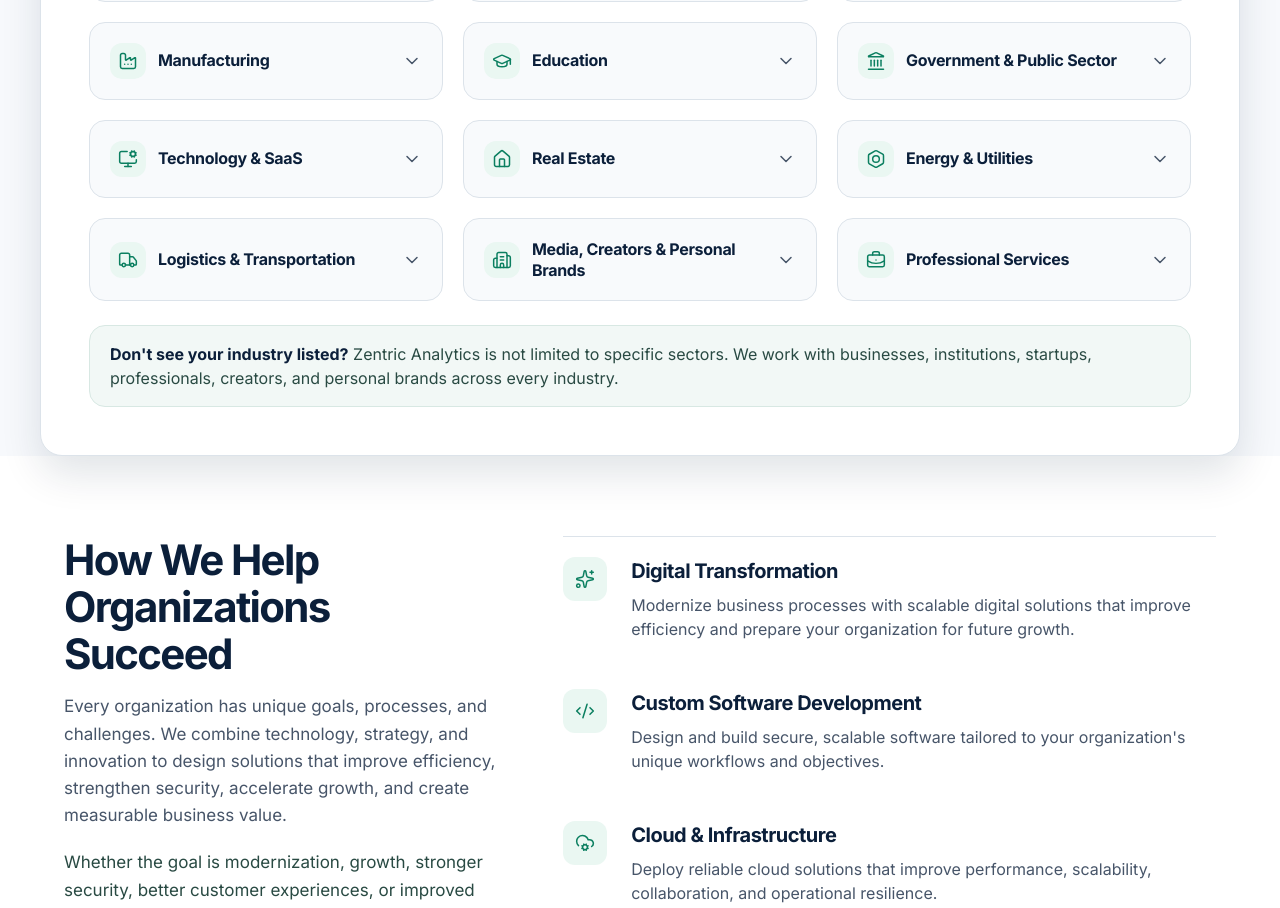
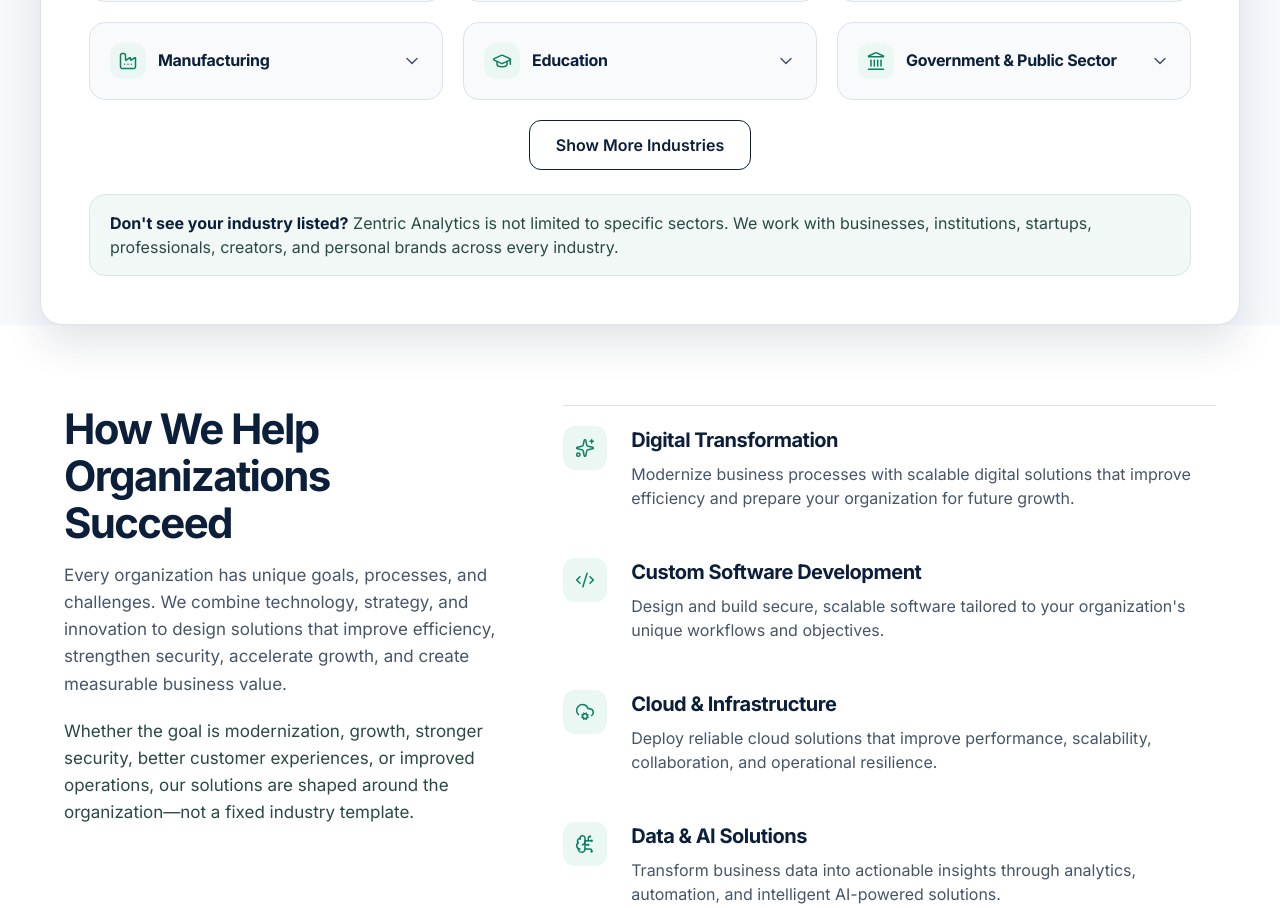
Before and after one commit to Zentric-Analytics/Zentricanalytics.com, a Next.js app: page /industries in a window 1280 px wide. Shown: the part 940-1848 px from the top of the page. Built offline with nearby package versions, Linux system fonts and the light colour scheme.

Commit message:
Improve industries expand control

```diff
--- a/src/components/IndustriesWeServe.tsx
+++ b/src/components/IndustriesWeServe.tsx
@@ -59,7 +59,7 @@ export function IndustriesWeServe() {
           {industries.map(({ Icon, title, description }, index) => (
             <button
               type="button"
-              className={`group min-w-0 rounded-2xl border border-[#DCE3EA] bg-[#F8FAFC] p-4 text-left transition duration-200 hover:-translate-y-0.5 hover:border-[#C5D1DD] hover:shadow-[0_10px_24px_rgba(11,31,58,0.08)] focus-visible:outline focus-visible:outline-2 focus-visible:outline-offset-2 focus-visible:outline-[#0B7F60] sm:p-5 ${index > 5 && !showAllIndustries ? 'hidden md:block' : ''}`}
+              className={`group min-w-0 rounded-2xl border border-[#DCE3EA] bg-[#F8FAFC] p-4 text-left transition duration-200 hover:-translate-y-0.5 hover:border-[#C5D1DD] hover:shadow-[0_10px_24px_rgba(11,31,58,0.08)] focus-visible:outline focus-visible:outline-2 focus-visible:outline-offset-2 focus-visible:outline-[#0B7F60] sm:p-5 ${index > 5 && !showAllIndustries ? 'hidden' : ''}`}
               key={title}
               aria-expanded={expandedIndustry === index}
               aria-controls={`industry-description-${index}`}
@@ -88,7 +88,7 @@ export function IndustriesWeServe() {
 
         <button
           type="button"
-          className="btn btn-secondary mt-5 w-full md:hidden"
+          className="btn btn-secondary mt-5 w-full md:mx-auto md:flex md:w-fit"
           aria-expanded={showAllIndustries}
           aria-controls="additional-industries"
           onClick={() => {
@@ -96,10 +96,10 @@ export function IndustriesWeServe() {
             setExpandedIndustry(null);
           }}
         >
-          {showAllIndustries ? 'Show Fewer Industries' : 'View All Industries'}
+          {showAllIndustries ? 'Show Fewer Industries' : 'Show More Industries'}
         </button>
         <div className="sr-only" aria-live="polite">
-          {showAllIndustries ? 'All industries are shown.' : 'Six additional industries are available.'}
+          {showAllIndustries ? 'Show Fewer Industries' : 'Show More Industries'}
         </div>
 
         <aside className="mt-5 rounded-2xl border border-[#D8E8E3] bg-[#F2F8F6] px-4 py-3.5 text-sm leading-[1.6] text-[#294A43] sm:mt-6 sm:px-5 sm:py-4 sm:text-base">
```
